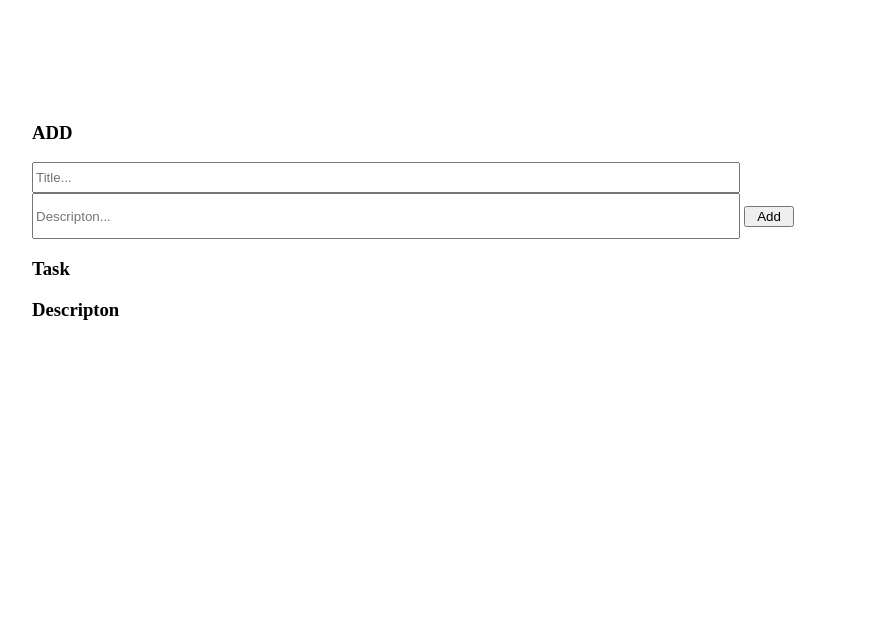
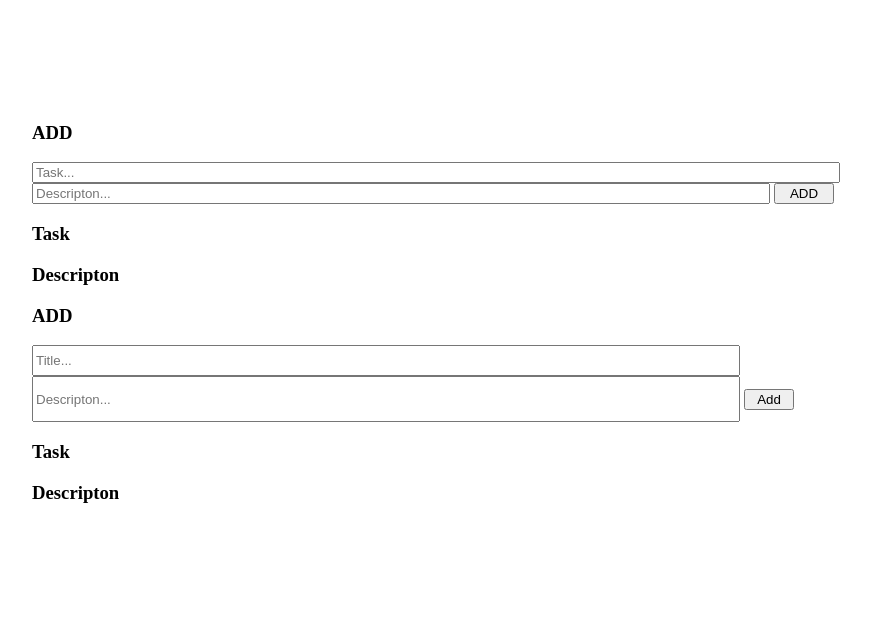
Before and after one commit to whizedin/001-Todo-List, a plain HTML site: page index.html in a window 1280 px wide. Shown: the part 97-722 px from the top of the page, without its empty margins (168-1039 px from the left). Drawn offline with Linux system fonts and the light colour scheme.

Commit message:
To Do List using JS HTML CSS

```diff
--- a/index.html
+++ b/index.html
@@ -1,4 +1,39 @@
 <!DOCTYPE html>
+<head>
+    <title>TODO list</title>
+    <meta charset="utf-8"/>
+    <link href="style.css" rel="stylesheet">
+</head>
+<body>
+    <div class="Main">
+
+
+    <div class="Add_block">
+        <h3 class="font">ADD</h3>
+        <div class="input_block">
+        <input style="width: 800px" type="text" id="input_task" placeholder="Task..."></input>
+        <input style="width: 730px" type="text" id="input_description" placeholder="Descripton..." >
+        <input style="width: 60px"id="1" type="submit" value="ADD" onclick="AddElinput();">
+        </div>
+    </div>
+    <div class="task_block">
+        <h3 class="font">Task</h3>
+        <div>
+            <ul class="task_dis" id="display"></ul>
+        </div>
+    </div>
+
+
+    <div class="Descripton_block">
+            <h3 class="font">Descripton</h3>
+            <div>
+             <ul class="description_dis" id="display1"></ul>
+        </div>
+     </div>
+    </div>
+    <script src="main.js"></script>
+</body>
+</html> <!DOCTYPE html>
 <head>
     <title>TODO list</title>
     <meta charset="utf-8"/>
```
